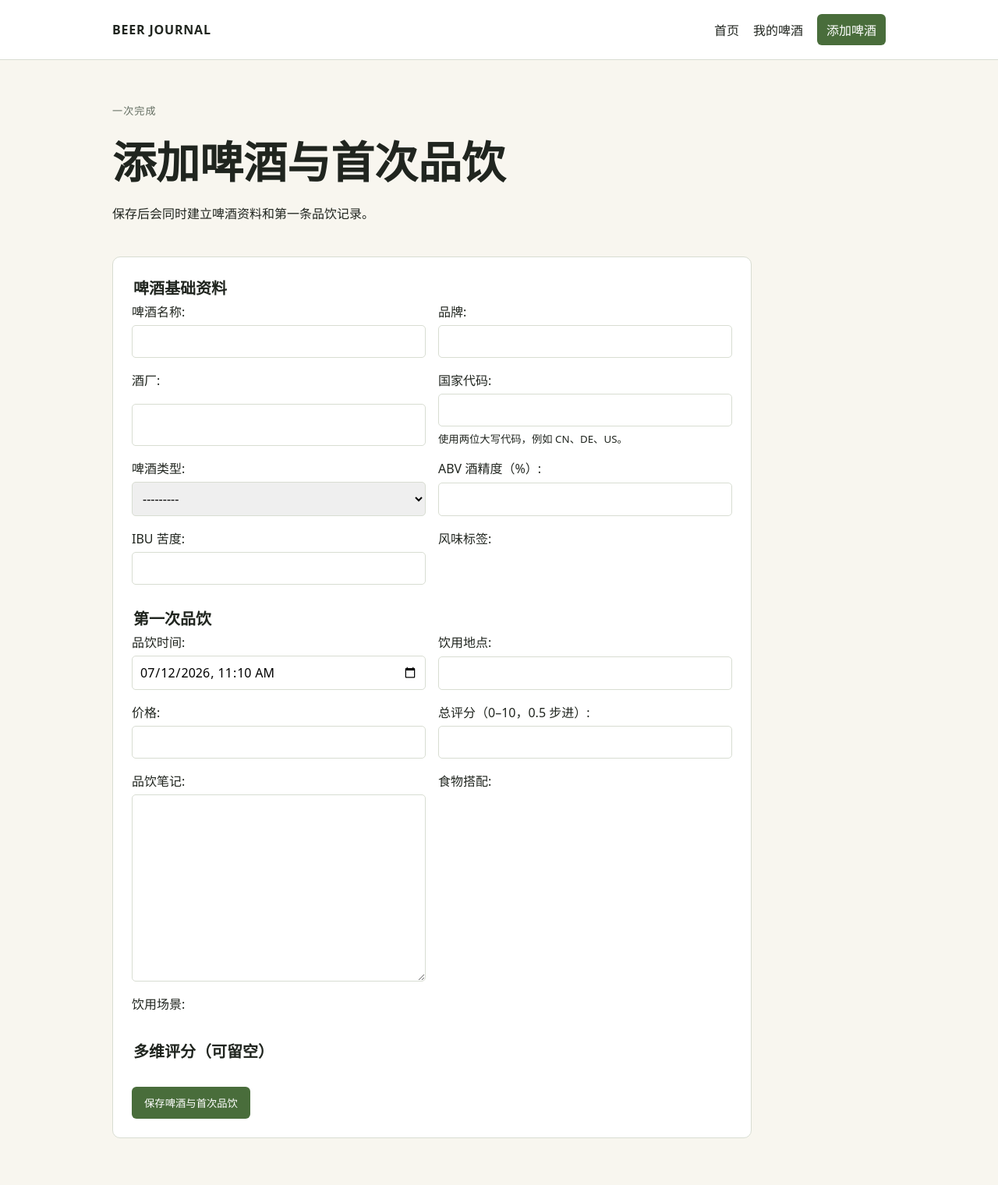
After one commit to Eddie135/Beer-Journal, a Django app: page /beers/add/ in a window 1280 px wide. The commit adds this page. Shown: the whole page at 78% size. Run offline with Django 5.2, Linux system fonts and the light colour scheme; data that the repository does not hold is empty.

Commit message:
feat: add beer tasting creation workflow

```diff
--- a/config/urls.py
+++ b/config/urls.py
@@ -1,5 +1,13 @@
 from django.contrib import admin
 from django.urls import path
-from core.views import health, home
+from core.views import beer_detail, beer_list, create_beer_tasting, health, home, tasting_detail
 
-urlpatterns = [path("admin/", admin.site.urls), path("", home, name="home"), path("health/", health, name="health")]
+urlpatterns = [
+    path("admin/", admin.site.urls),
+    path("", home, name="home"),
+    path("beers/", beer_list, name="beer-list"),
+    path("beers/add/", create_beer_tasting, name="beer-add"),
+    path("beers/<uuid:beer_id>/", beer_detail, name="beer-detail"),
+    path("tastings/<uuid:tasting_id>/", tasting_detail, name="tasting-detail"),
+    path("health/", health, name="health"),
+]
--- a/core/forms.py
+++ b/core/forms.py
@@ -1,6 +1,22 @@
+from decimal import Decimal
+
 from django import forms
+from django.db import transaction
+from django.utils import timezone
 
-from .models import TastingRatingValue
+from .models import (
+    Beer,
+    BeerFlavorTag,
+    BeerStyle,
+    Brand,
+    Brewery,
+    FlavorTag,
+    RatingDimension,
+    Tasting,
+    TastingRatingValue,
+    TastingTag,
+    TastingTagLink,
+)
 
 
 class TastingRatingValueAdminForm(forms.ModelForm):
@@ -19,3 +35,128 @@ class TastingRatingValueAdminForm(forms.ModelForm):
             instance.save()
             self.save_m2m()
         return instance
+
+
+class CreateBeerTastingForm(forms.Form):
+    name = forms.CharField(label="啤酒名称", max_length=200)
+    brand_name = forms.CharField(label="品牌", max_length=200, required=False)
+    brewery_name = forms.CharField(label="酒厂", max_length=200, required=False)
+    origin_country_code = forms.CharField(label="国家代码", max_length=2, help_text="使用两位大写代码，例如 CN、DE、US。")
+    style = forms.ModelChoiceField(label="啤酒类型", queryset=BeerStyle.objects.none())
+    abv = forms.DecimalField(label="ABV 酒精度（%）", max_digits=5, decimal_places=2, required=False, min_value=Decimal("0"), max_value=Decimal("100"))
+    ibu = forms.DecimalField(label="IBU 苦度", max_digits=6, decimal_places=2, required=False, min_value=Decimal("0"))
+    flavor_tags = forms.ModelMultipleChoiceField(label="风味标签", queryset=FlavorTag.objects.none(), required=False, widget=forms.CheckboxSelectMultiple)
+    tasted_at = forms.DateTimeField(label="品饮时间", widget=forms.DateTimeInput(attrs={"type": "datetime-local"}, format="%Y-%m-%dT%H:%M"), input_formats=["%Y-%m-%dT%H:%M"], initial=timezone.localtime)
+    drinking_location = forms.CharField(label="饮用地点", max_length=255, required=False)
+    price_amount = forms.DecimalField(label="价格", max_digits=12, decimal_places=2, required=False, min_value=Decimal("0"))
+    overall_score = forms.DecimalField(label="总评分（0–10，0.5 步进）", max_digits=3, decimal_places=1, required=False, min_value=Decimal("0"), max_value=Decimal("10"))
+    notes = forms.CharField(label="品饮笔记", required=False, widget=forms.Textarea)
+    food_tags = forms.ModelMultipleChoiceField(label="食物搭配", queryset=TastingTag.objects.none(), required=False, widget=forms.CheckboxSelectMultiple)
+    occasion_tags = forms.ModelMultipleChoiceField(label="饮用场景", queryset=TastingTag.objects.none(), required=False, widget=forms.CheckboxSelectMultiple)
+
+    def __init__(self, *args, **kwargs):
+        super().__init__(*args, **kwargs)
+        self.fields["style"].queryset = BeerStyle.objects.filter(is_active=True, deleted_at__isnull=True)
+        self.fields["flavor_tags"].queryset = FlavorTag.objects.all()
+        self.fields["food_tags"].queryset = TastingTag.objects.filter(category="food_pairing")
+        self.fields["occasion_tags"].queryset = TastingTag.objects.filter(category="occasion")
+        self.dimensions = list(RatingDimension.objects.filter(is_active=True).order_by("sort_order", "code"))
+        for dimension in self.dimensions:
+            self.fields[self._rating_field_name(dimension)] = forms.DecimalField(
+                label=f"{dimension.name}（{dimension.scale_min}–{dimension.scale_max}）",
+                max_digits=6,
+                decimal_places=3,
+                required=False,
+                min_value=dimension.scale_min,
+                max_value=dimension.scale_max,
+            )
+        self.beer_fields = [self[name] for name in ("name", "brand_name", "brewery_name", "origin_country_code", "style", "abv", "ibu", "flavor_tags")]
+        self.tasting_fields = [self[name] for name in ("tasted_at", "drinking_location", "price_amount", "overall_score", "notes", "food_tags", "occasion_tags")]
+        self.rating_fields = [self[self._rating_field_name(dimension)] for dimension in self.dimensions]
+
+    @staticmethod
+    def _rating_field_name(dimension):
+        return f"rating_{dimension.id}"
+
+    @staticmethod
+    def _is_step(value, minimum, step):
+        return (value - minimum) % step == 0
+
+    def clean_name(self):
+        name = self.cleaned_data["name"].strip()
+        if not name:
+            raise forms.ValidationError("请填写啤酒名称。")
+        return name
+
+    def clean_origin_country_code(self):
+        country_code = self.cleaned_data["origin_country_code"].strip().upper()
+        if len(country_code) != 2 or not country_code.isalpha():
+            raise forms.ValidationError("请填写两位大写国家代码，例如 CN、DE、US。")
+        return country_code
+
+    def clean(self):
+        cleaned_data = super().clean()
+        overall_score = cleaned_data.get("overall_score")
+        if overall_score is not None and not self._is_step(overall_score, Decimal("0"), Decimal("0.5")):
+            self.add_error("overall_score", "总评分必须以 0.5 为步进。")
+        for dimension in self.dimensions:
+            field_name = self._rating_field_name(dimension)
+            value = cleaned_data.get(field_name)
+            if value is not None and not self._is_step(value, dimension.scale_min, dimension.step):
+                self.add_error(field_name, f"评分必须以 {dimension.step} 为步进。")
+        return cleaned_data
+
+    @staticmethod
+    def _get_or_create_source(model, value, country_code):
+        value = value.strip()
+        if not value:
+            return None
+        source, _ = model.objects.get_or_create(
+            normalized_name=value.casefold(),
+            country_code=country_code,
+            region="",
+            defaults={"name": value},
+        )
+        return source
+
+    @transaction.atomic
+    def create_records(self):
+        if not self.is_valid():
+            raise ValueError("表单必须先通过校验。")
+        data = self.cleaned_data
+        brand = self._get_or_create_source(Brand, data["brand_name"], data["origin_country_code"])
+        brewery = self._get_or_create_source(Brewery, data["brewery_name"], data["origin_country_code"])
+        beer = Beer.objects.create(
+            name=data["name"],
+            brand=brand,
+            brewery=brewery,
+            origin_country_code=data["origin_country_code"],
+            style=data["style"],
+            abv=data["abv"],
+            ibu=data["ibu"],
+        )
+        for tag in data["flavor_tags"]:
+            BeerFlavorTag.objects.create(beer=beer, tag=tag)
+        tasting = Tasting.objects.create(
+            beer=beer,
+            tasted_at=data["tasted_at"],
+            drinking_location=data["drinking_location"],
+            price_amount=data["price_amount"],
+            notes=data["notes"],
+            overall_score=data["overall_score"],
+        )
+        for tag in list(data["food_tags"]) + list(data["occasion_tags"]):
+            TastingTagLink.objects.create(tasting=tasting, tag=tag)
+        for dimension in self.dimensions:
+            value = data.get(self._rating_field_name(dimension))
+            if value is not None:
+                TastingRatingValue.objects.create(
+                    tasting=tasting,
+                    dimension=dimension,
+                    value=value,
+                    dimension_name_snapshot=dimension.name,
+                    scale_min_snapshot=dimension.scale_min,
+                    scale_max_snapshot=dimension.scale_max,
+                    step_snapshot=dimension.step,
+                )
+        return beer, tasting
--- /dev/null
+++ b/core/static/css/app.css
@@ -0,0 +1,9 @@
+:root { --ink: #20251f; --muted: #667064; --paper: #f8f6ef; --accent: #496d3b; --line: #d8ddd2; }
+* { box-sizing: border-box; }
+body { margin: 0; color: var(--ink); background: var(--paper); font-family: system-ui, "Microsoft YaHei", sans-serif; }
+a { color: inherit; } .site-header { background: #fff; border-bottom: 1px solid var(--line); } .site-nav, .page-shell { max-width: 1040px; margin: auto; padding: 18px 24px; } .site-nav { display: flex; justify-content: space-between; align-items: center; } .brand { font-weight: 800; text-decoration: none; letter-spacing: .05em; } .nav-links { display: flex; gap: 18px; align-items: center; } .nav-links a { text-decoration: none; }
+.page-shell { padding-top: 42px; padding-bottom: 60px; } .hero { max-width: 620px; padding: 55px 0; } h1 { margin: 0 0 12px; font-size: clamp(2rem, 6vw, 3.5rem); } h2 { margin-top: 0; } .eyebrow, .muted { color: var(--muted); } .eyebrow { text-transform: uppercase; letter-spacing: .08em; font-size: .82rem; } .button { display: inline-block; background: var(--accent); color: white; padding: 11px 16px; border: 0; border-radius: 6px; text-decoration: none; cursor: pointer; } .button-small { padding: 8px 12px; }
+.page-heading { display: flex; justify-content: space-between; gap: 20px; align-items: end; margin-bottom: 28px; } .beer-grid { display: grid; grid-template-columns: repeat(auto-fit, minmax(230px, 1fr)); gap: 18px; } .beer-card, .panel, .record-form, .tasting-row, .empty-state { background: white; border: 1px solid var(--line); border-radius: 10px; } .image-placeholder { min-height: 145px; display: grid; place-items: center; color: var(--muted); background: #e8ece4; } .card-body { padding: 16px; } .card-body h2 { font-size: 1.2rem; } .score { font-weight: 700; } .empty-state { padding: 32px; text-align: center; grid-column: 1 / -1; }
+.record-form { max-width: 820px; padding: 24px; } fieldset { border: 0; padding: 0; margin: 0 0 28px; display: grid; grid-template-columns: repeat(2, minmax(0, 1fr)); gap: 16px; } legend { grid-column: 1 / -1; font-size: 1.25rem; font-weight: 700; margin-bottom: 4px; } .form-field { display: grid; gap: 6px; } .form-field input, .form-field select, .form-field textarea { width: 100%; padding: 9px; border: 1px solid var(--line); border-radius: 5px; font: inherit; } .form-field textarea { min-height: 90px; } .form-field ul { margin: 0; padding: 0; list-style: none; } .form-field li { margin-bottom: 5px; } .form-field input[type=checkbox] { width: auto; } .has-error input { border-color: #b3261e; } .errorlist { margin: 0; padding-left: 18px; color: #b3261e; } .ratings-grid { grid-column: 1 / -1; display: grid; grid-template-columns: repeat(auto-fit, minmax(160px, 1fr)); gap: 16px; }
+.detail-grid { display: grid; grid-template-columns: repeat(auto-fit, minmax(260px, 1fr)); gap: 18px; margin: 24px 0; } .panel { padding: 20px; } dl { display: grid; grid-template-columns: 110px 1fr; gap: 10px 16px; margin: 0; } dt { color: var(--muted); } dd { margin: 0; } .tag-list { display: flex; flex-wrap: wrap; gap: 8px; } .tag { background: #e6f0df; color: #35542b; border-radius: 999px; padding: 5px 9px; } .section-heading, .tasting-row { display: flex; justify-content: space-between; align-items: center; gap: 16px; } .tasting-row { padding: 16px 20px; margin: 10px 0; } .tasting-row h3 { margin: 0 0 4px; } .tasting-row p { margin: 0; color: var(--muted); }
+@media (max-width: 640px) { .site-nav, .page-heading { align-items: flex-start; flex-direction: column; } .nav-links { flex-wrap: wrap; } fieldset { grid-template-columns: 1fr; } }
--- a/core/views.py
+++ b/core/views.py
@@ -1,8 +1,55 @@
+from django.db.models import Avg, Q
 from django.http import JsonResponse
-from django.shortcuts import render
+from django.shortcuts import get_object_or_404, redirect, render
+
+from .forms import CreateBeerTastingForm
+from .models import Beer, Tasting
 
 def home(request):
     return render(request, "home.html")
 
 def health(request):
     return JsonResponse({"status": "ok", "service": "beer-journal"})
+
+
+def beer_list(request):
+    beers = (
+        Beer.objects.filter(deleted_at__isnull=True)
+        .select_related("style")
+        .annotate(average_score=Avg("tastings__overall_score", filter=Q(tastings__deleted_at__isnull=True)))
+    )
+    return render(request, "beer_list.html", {"beers": beers})
+
+
+def create_beer_tasting(request):
+    if request.method == "POST":
+        form = CreateBeerTastingForm(request.POST)
+        if form.is_valid():
+            beer, _ = form.create_records()
+            return redirect("beer-detail", beer_id=beer.id)
+    else:
+        form = CreateBeerTastingForm()
+    return render(request, "beer_form.html", {"form": form})
+
+
+def beer_detail(request, beer_id):
+    beer = get_object_or_404(
+        Beer.objects.select_related("style", "brand", "brewery").filter(deleted_at__isnull=True),
+        id=beer_id,
+    )
+    tastings = (
+        beer.tastings.filter(deleted_at__isnull=True)
+        .prefetch_related("rating_values__dimension", "tag_links__tag")
+        .order_by("-tasted_at", "-created_at")
+    )
+    return render(request, "beer_detail.html", {"beer": beer, "tastings": tastings})
+
+
+def tasting_detail(request, tasting_id):
+    tasting = get_object_or_404(
+        Tasting.objects.select_related("beer", "beer__style", "beer__brand", "beer__brewery")
+        .prefetch_related("rating_values__dimension", "tag_links__tag", "photos")
+        .filter(deleted_at__isnull=True),
+        id=tasting_id,
+    )
+    return render(request, "tasting_detail.html", {"tasting": tasting})
--- /dev/null
+++ b/templates/base.html
@@ -0,0 +1,25 @@
+{% load static %}
+<!doctype html>
+<html lang="zh-CN">
+<head>
+  <meta charset="utf-8">
+  <meta name="viewport" content="width=device-width, initial-scale=1">
+  <title>{% block title %}BEER JOURNAL{% endblock %}</title>
+  <link rel="stylesheet" href="{% static 'css/app.css' %}">
+</head>
+<body>
+  <header class="site-header">
+    <nav class="site-nav" aria-label="主导航">
+      <a class="brand" href="{% url 'home' %}">BEER JOURNAL</a>
+      <div class="nav-links">
+        <a href="{% url 'home' %}">首页</a>
+        <a href="{% url 'beer-list' %}">我的啤酒</a>
+        <a class="button button-small" href="{% url 'beer-add' %}">添加啤酒</a>
+      </div>
+    </nav>
+  </header>
+  <main class="page-shell">
+    {% block content %}{% endblock %}
+  </main>
+</body>
+</html>
--- /dev/null
+++ b/templates/beer_form.html
@@ -0,0 +1,19 @@
+{% extends "base.html" %}
+{% block title %}添加啤酒 · BEER JOURNAL{% endblock %}
+{% block content %}
+  <div class="page-heading"><div><p class="eyebrow">一次完成</p><h1>添加啤酒与首次品饮</h1><p>保存后会同时建立啤酒资料和第一条品饮记录。</p></div></div>
+  <form method="post" class="record-form">
+    {% csrf_token %}
+    {% if form.non_field_errors %}<div class="form-errors">{{ form.non_field_errors }}</div>{% endif %}
+    <fieldset><legend>啤酒基础资料</legend>
+      {% for field in form.beer_fields %}<div class="form-field{% if field.errors %} has-error{% endif %}">{{ field.label_tag }}{{ field }}{% if field.help_text %}<small>{{ field.help_text }}</small>{% endif %}{{ field.errors }}</div>{% endfor %}
+    </fieldset>
+    <fieldset><legend>第一次品饮</legend>
+      {% for field in form.tasting_fields %}<div class="form-field{% if field.errors %} has-error{% endif %}">{{ field.label_tag }}{{ field }}{{ field.errors }}</div>{% endfor %}
+    </fieldset>
+    <fieldset><legend>多维评分（可留空）</legend>
+      <div class="ratings-grid">{% for field in form.rating_fields %}<div class="form-field{% if field.errors %} has-error{% endif %}">{{ field.label_tag }}{{ field }}{{ field.errors }}</div>{% endfor %}</div>
+    </fieldset>
+    <button class="button" type="submit">保存啤酒与首次品饮</button>
+  </form>
+{% endblock %}
```
Also changed, not shown: core/tests.py (+69 -0 lines), docs/DEVELOPMENT_PLAN.md (+7 -0 lines), templates/beer_detail.html (added, +10 -0 lines), templates/beer_list.html (added, +20 -0 lines), templates/home.html (+9 -5 lines), templates/tasting_detail.html (added, +7 -0 lines), README.md.
